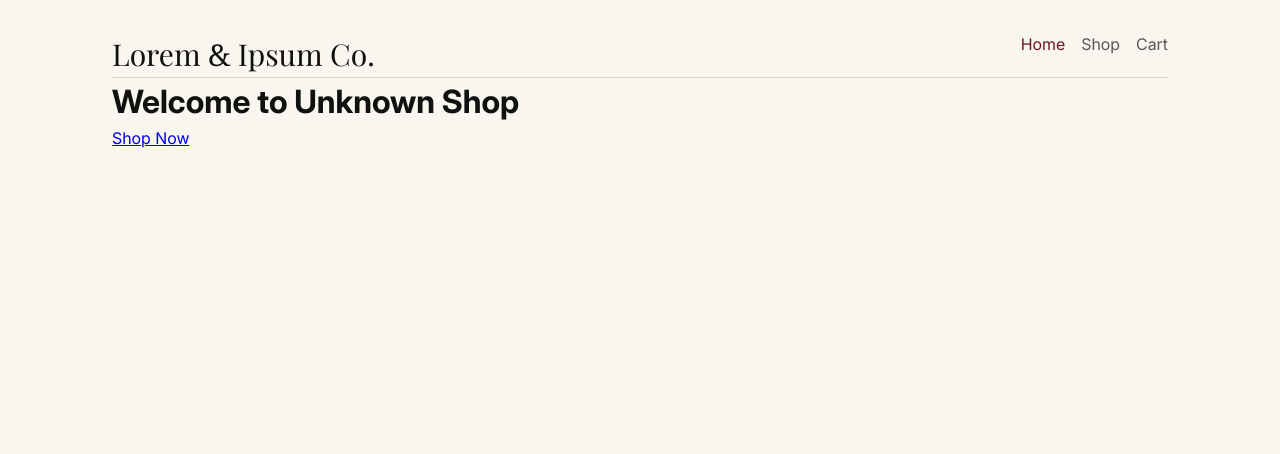
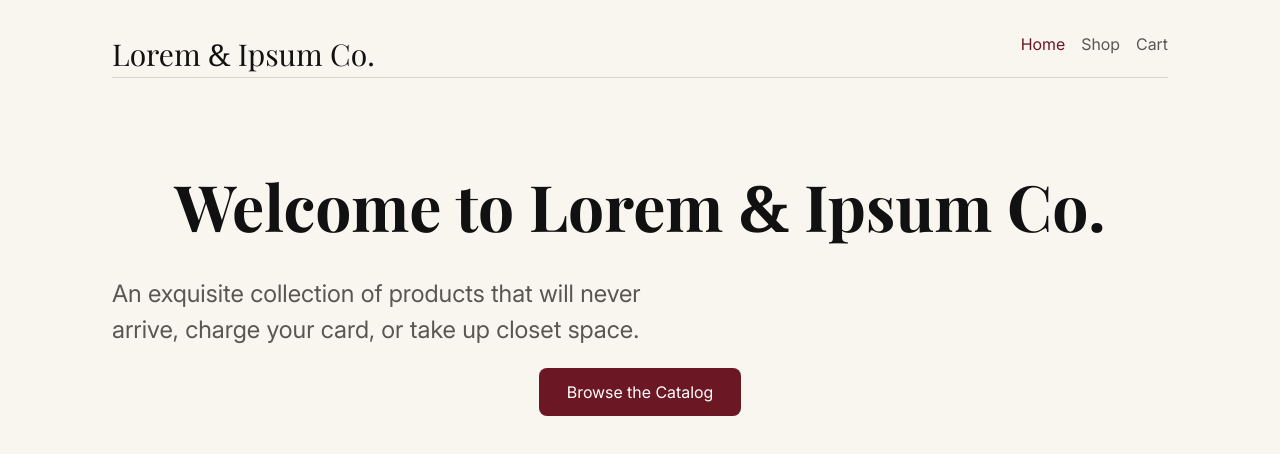
Before and after one commit to alexc2029/shopping-cart, a React (Vite) app: page / in a window 1280 px wide. Shown: the top 454 px of the page. Built offline with nearby package versions, Linux system fonts and the light colour scheme.

Commit message:
feat: style heading, subheading and CTA in homepage

```diff
--- a/src/pages/Home.jsx
+++ b/src/pages/Home.jsx
@@ -1,10 +1,47 @@
 import { Link } from "react-router";
+import styled from "styled-components";
+
+const Ampersand = styled.span`
+	font-family: Georgia, Helvetica, sans-serif;
+`;
+
+const StyledHeading1 = styled.h1`
+	font-size: 4rem;
+	font-family: "PlayfairDisplay", Helvetica, sans-serif;
+`;
+
+const StyledHeading2 = styled.h2`
+	color: var(--color-muted);
+	font-weight: normal;
+`;
+
+const StyledLink = styled(Link)`
+	text-decoration: none;
+	background-color: var(--color-accent);
+	color: white;
+	border-radius: 8px;
+	padding: 12px 28px;
+`;
+
+const HomeLayout = styled.div`
+	margin-top: 5rem;
+	display: flex;
+	flex-direction: column;
+	align-items: center;
+	gap: 20px;
+`;
 
 export default function Home() {
 	return (
-		<>
-			<h1>Welcome to Unknown Shop</h1>
-			<Link to="/shop">Shop Now</Link>
-		</>
+		<HomeLayout>
+			<StyledHeading1>
+				Welcome to Lorem <Ampersand>&</Ampersand> Ipsum Co.
+			</StyledHeading1>
+			<StyledHeading2>
+				An exquisite collection of products that will never arrive,
+				charge your card, or take up closet space.
+			</StyledHeading2>
+			<StyledLink to="/shop">Browse the Catalog</StyledLink>
+		</HomeLayout>
 	);
 }
```
